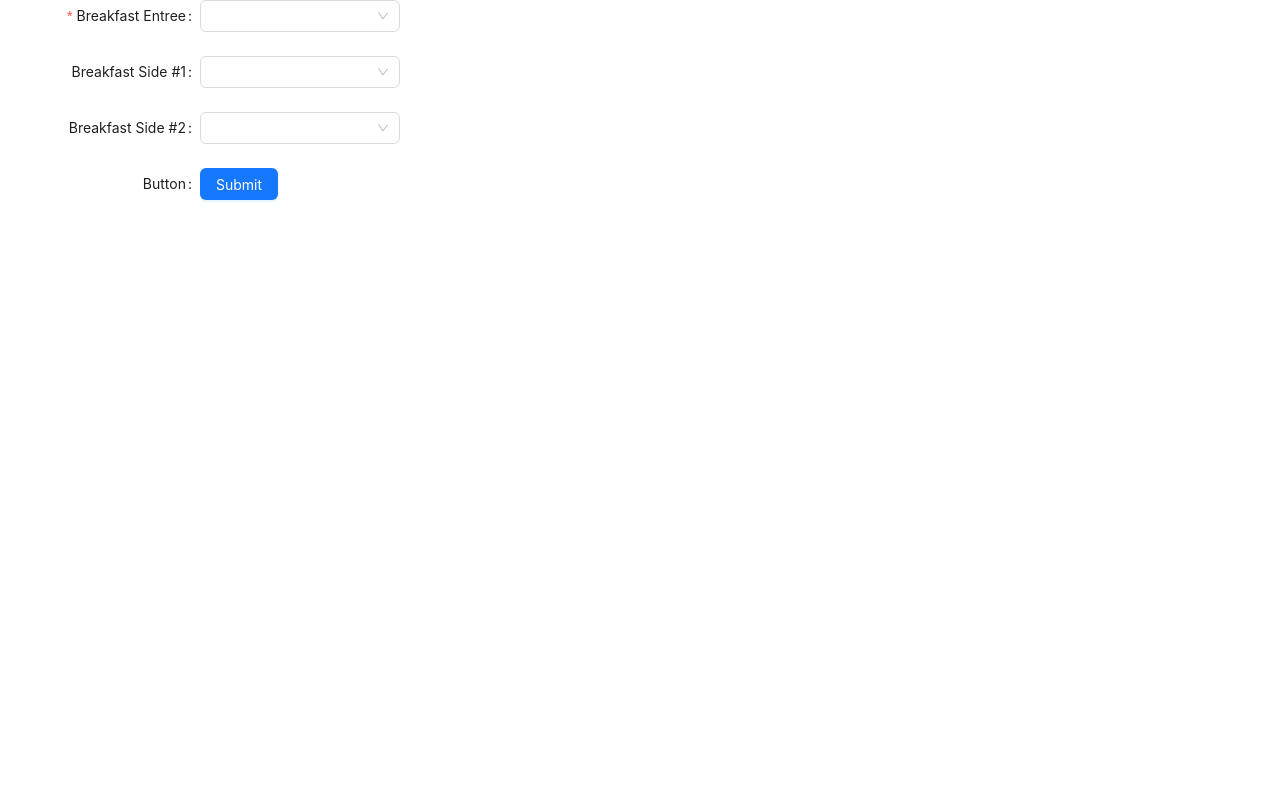
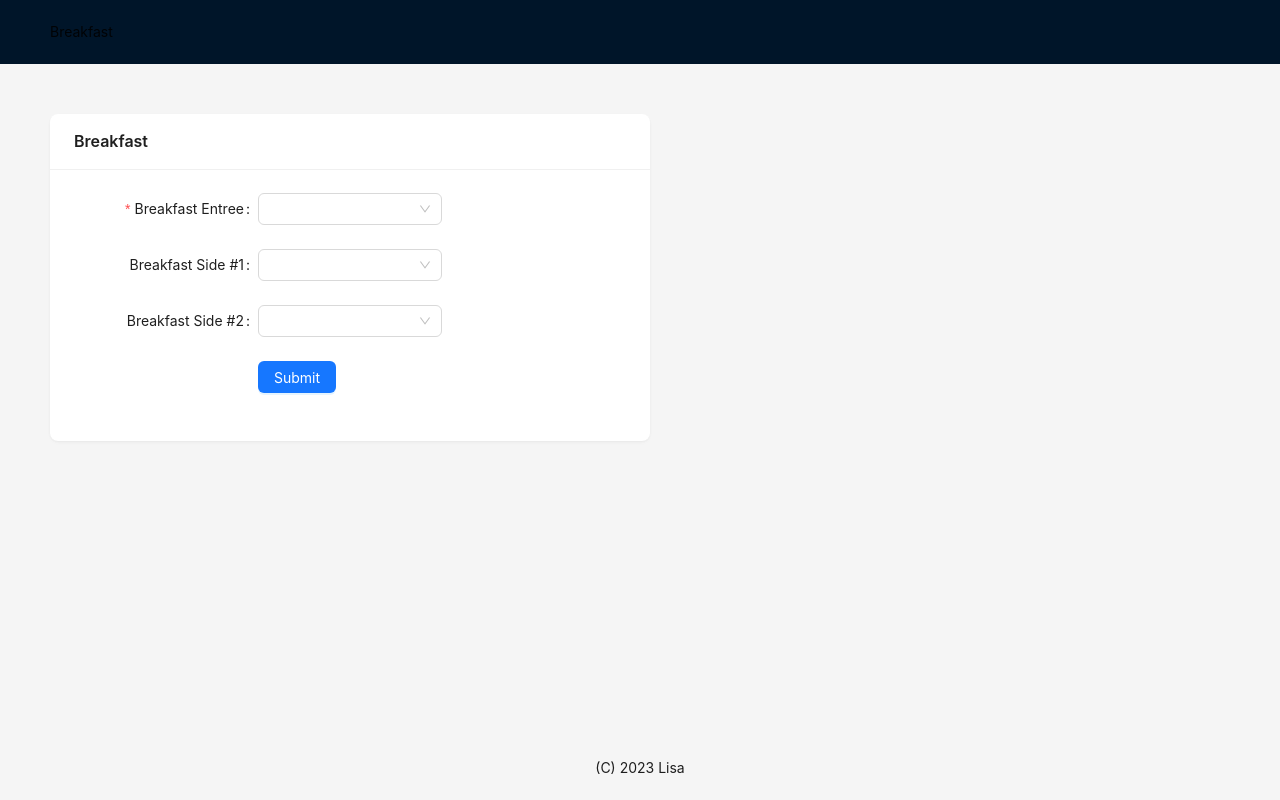
Before and after one commit to Zhusufeng/meal-generator, a Next.js app: page /breakfast in a window 1280 px wide. Built offline with nearby package versions, Linux system fonts and the light colour scheme.

Commit message:
Add formatting

```diff
--- a/pages/api/data/food.ts
+++ b/pages/api/data/food.ts
@@ -1,15 +1,15 @@
 export const BREAKFAST_ENTREES = [
-  "Soft boiled eggs x 2",
-  "Hard boiled eggs x 2",
-  "Scrambled eggs x 2",
-  "Fried egg (sunnyside up) x 1",
-  "Oatmeal, plain, 1 cup",
-  "Oatmeal, Asian style (savory), 1 cup",
+  "Soft boiled eggs (qty. 2)",
+  "Hard boiled eggs (qty. 2)",
+  "Scrambled eggs (qty. 2)",
+  "Fried egg (qty. 1)",
+  "Oatmeal, plain (1 cup)",
+  "Oatmeal, Asian style (1 cup)",
   "Peanut butter and jelly sandwich",
-  "Special K cereal, 1 cup, with milk",
+  "Special K cereal (1 cup)",
 ];
 
-export const BREAKFAST_SIDES = ["Toast, buttered, 1 slice", "Bacon"];
+export const BREAKFAST_SIDES = ["Toast, buttered (1 slice)", "Bacon"];
 
 export const LUNCH_ENTREES = [];
 
--- a/pages/breakfast.tsx
+++ b/pages/breakfast.tsx
@@ -1,14 +1,11 @@
 import { useState, useEffect } from "react";
-import { Form, Button, Select } from "antd";
+import { Card, Form, Button, Select } from "antd";
 import axios from "axios";
+import Layout from "./components/Layout";
 
-export default function Breakfast() {
+const Breakfast: React.FC = () => {
   const [breakfastEntrees, setBreakfastEntrees] = useState([]);
   const [breakfastSides, setBreakfastSides] = useState([]);
-
-  const onFinish = (values: any) => {
-    console.log(values);
-  };
 
   useEffect(() => {
     const fetchData = async () => {
@@ -22,14 +19,32 @@ export default function Breakfast() {
     fetchData().catch(console.error);
   }, []);
 
+  const layout = {
+    labelCol: { span: 8 },
+    wrapperCol: { span: 8 },
+  };
+
+  const tailLayout = {
+    wrapperCol: { offset: 8, span: 8 },
+  };
+
+  const onFinish = (values: any) => {
+    const { breakfastEntree, breakfastSide1, breakfastSide2 } = values;
+    const entree = `I would like ${breakfastEntree.toLowerCase()} `;
+    const side1 = breakfastSide1
+      ? `with ${breakfastSide1.toLowerCase()} `
+      : null;
+    const side2 = breakfastSide2
+      ? `and ${breakfastSide2.toLowerCase()}.`
+      : null;
+    const string = `${entree}${side1}${side2}`;
+    console.log("string", string);
+  };
+
   return (
-    <div>
-      <Form
-        labelCol={{ span: 8 }}
-        wrapperCol={{ span: 8 }}
-        onFinish={onFinish}
-        style={{ maxWidth: 600 }}
-      >
+    <Layout>
+      <Card title="Breakfast" bordered={false} style={{ maxWidth: 600 }}>
+        <Form {...layout} onFinish={onFinish}>
           <Form.Item
             name="breakfastEntree"
             label="Breakfast Entree"
@@ -67,12 +82,15 @@ export default function Breakfast() {
               })}
             </Select>
           </Form.Item>
-        <Form.Item label="Button">
+          <Form.Item {...tailLayout}>
             <Button type="primary" htmlType="submit">
               Submit
             </Button>
           </Form.Item>
         </Form>
-    </div>
+      </Card>
+    </Layout>
   );
-}
+};
+
+export default Breakfast;
--- /dev/null
+++ b/pages/components/Layout.tsx
@@ -0,0 +1,22 @@
+import { Layout } from "antd";
+const { Header, Content, Footer } = Layout;
+
+type Props = {
+  children: React.ReactNode;
+};
+
+const MainLayout = ({ children }: Props) => {
+  return (
+    <Layout className="layout" style={{ height: "100vh", width: "100vw" }}>
+      <Header style={{ display: "flex", alignItems: "center" }}>
+        <div>Breakfast</div>
+      </Header>
+      <Content style={{ padding: "50px" }}>
+        <div className="site-layout-content">{children}</div>
+      </Content>
+      <Footer style={{ textAlign: "center" }}>(C) 2023 Lisa</Footer>
+    </Layout>
+  );
+};
+
+export default MainLayout;
```
Lines whose indentation alone changed are shown as unchanged.
